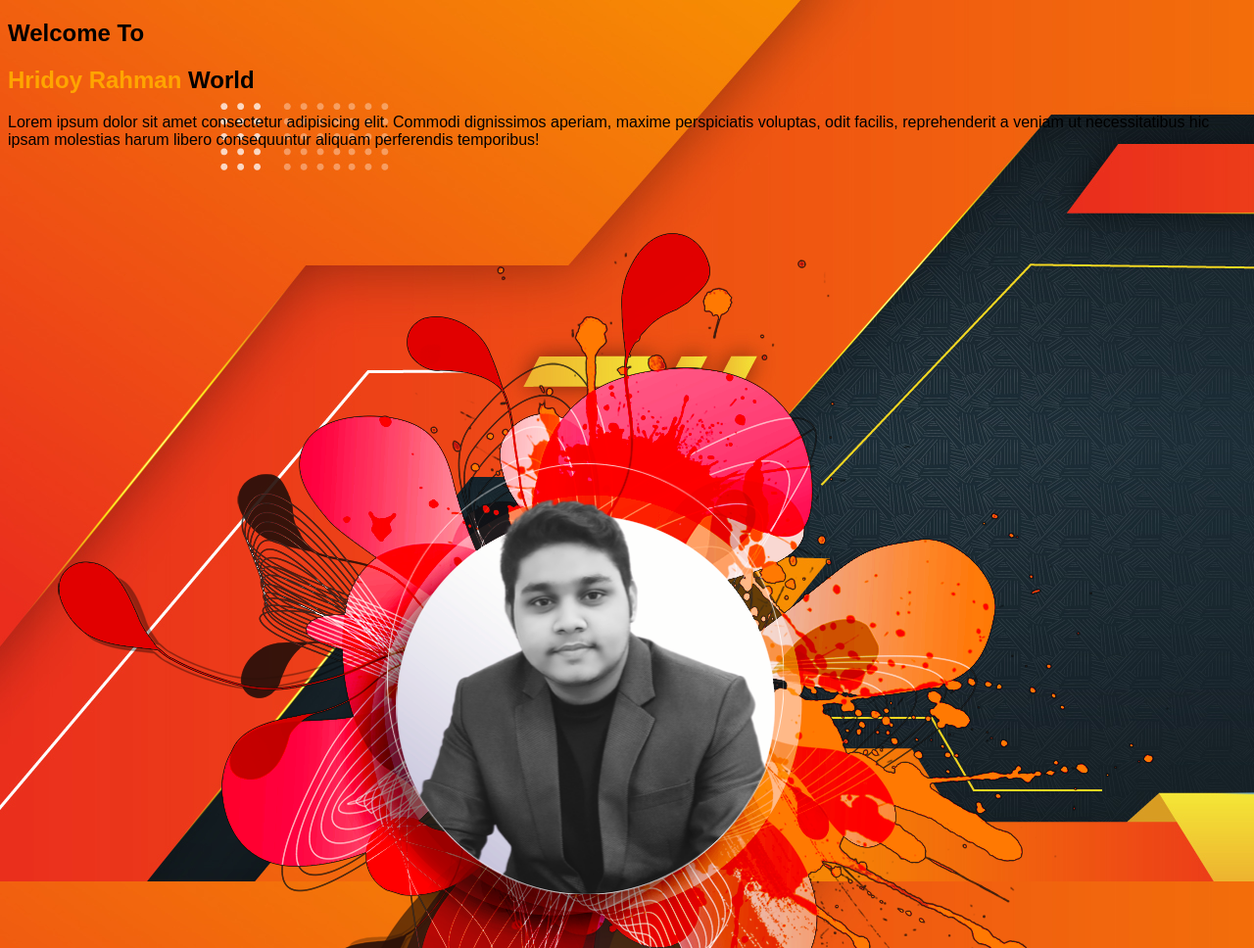
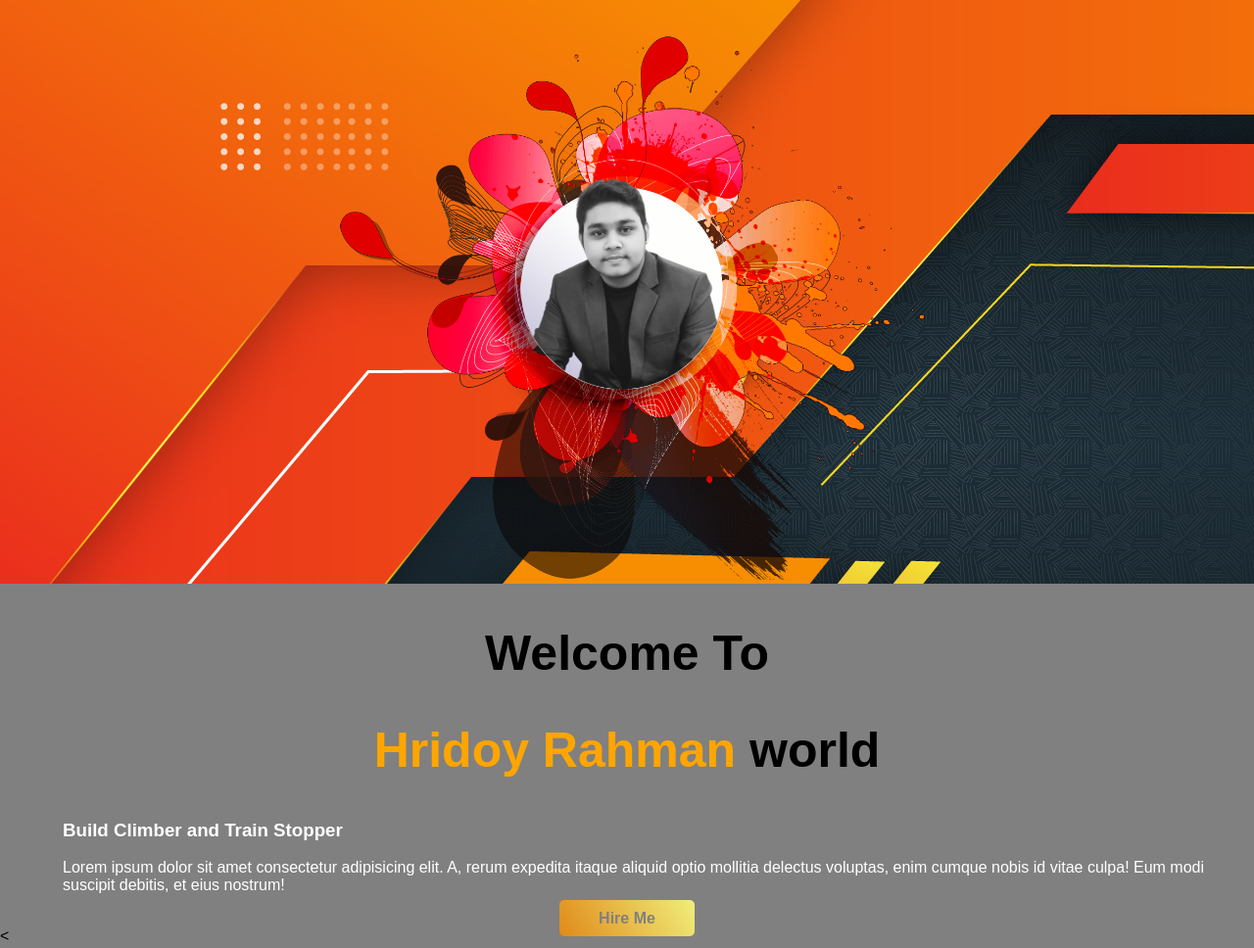
Before and after one commit to hridoyrahman2/Protfolio, a plain HTML site: page index.html in a window 1280 px wide. Shown: the top 968 px of the page at 98% size. Drawn offline with Linux system fonts and the light colour scheme; a web font is replaced by a local one.

Commit message:
added new item

```diff
--- a/index.html
+++ b/index.html
@@ -1,5 +1,6 @@
 <!DOCTYPE html>
 <html lang="en">
+
 <head>
     <meta charset="UTF-8">
     <meta http-equiv="X-UA-Compatible" content="IE=edge">
@@ -10,21 +11,27 @@
     <link href="https://fonts.googleapis.com/css2?family=Otomanopee+One&display=swap" rel="stylesheet">
     <title>Protfolio</title>
 </head>
+
 <body>
-    <section id="head">
-        <div>
-             <div class="heading">
-            <h2>Welcome To</h2>
-            <h1><span>Hridoy Rahman</span> World</h1>
-            </div>
-            <div class="paragraph">
-            <p>Lorem ipsum dolor sit amet consectetur adipisicing elit. Commodi dignissimos aperiam, maxime perspiciatis voluptas, odit facilis, reprehenderit a veniam ut necessitatibus hic ipsam molestias harum libero consequuntur aliquam perferendis temporibus!</p>
-            </div>
-            <div class="img">
-                <img src="./images/PicsArt_07-04-08.47.40.png" alt="">
-            </div>
+    <section class="bg">
+        <div class="img">
+            <img src="./images/PicsArt_07-04-08.47.40.png" alt="">
         </div>
+    </section>
+   <section class="bg-2">
+    <div class="half">
+        <h1>Welcome To</h1>
+        <h1>
+              <span class="half-width">Hridoy Rahman</span> world
+          </h1>
+          <h3 class="new">Build Climber and Train Stopper</h3>
+          <p class="new">Lorem ipsum dolor sit amet consectetur adipisicing elit. A, rerum expedita itaque aliquid optio mollitia delectus voluptas, enim cumque nobis id vitae culpa! Eum modi suscipit debitis, et eius nostrum!</p>
+          <div class="center">
+              <a class="link-button"href="#">Hire Me</a>
+          </div>
+    < </div>
+  </section>
 
-    </section>
 </body>
+
 </html>
--- a/style.css
+++ b/style.css
@@ -1,10 +1,40 @@
 body{
     font-family: 'Otomanopee One', sans-serif;
-    background-image: url(./images/—Pngtree—multi\ color\ abstract\ background\ vector_1252663.jpg);
+    margin: 0;
+    background-color: gray;
 }
-#head .heading h1 span{
+h1{
+    font-size: 50px;
+    text-align: center;
+}
+.half-width{
     color: orange;
 }
-#head{
-
+.img{
+    display: block;
+    margin-left: auto;
+    margin-right: auto;
+    width: 50%;
 }
+.img img{
+    width: 100%;
+}
+.link-button{
+    text-decoration: none;
+    background-image: linear-gradient(60deg, #e08a18 0%, #f0ee7b 100%);
+    padding: 10px 40px;
+    border-radius: 5px;
+    color: gray;
+    font-weight: 700;
+}
+.center{
+    text-align: center;
+}
+.bg{
+    background-image: url(./images/—Pngtree—multi\ color\ abstract\ background\ vector_1252663.jpg);
+    background-repeat: no-repeat;
+}
+.new{
+    padding-left: 5%;
+    color: white;
+}
```
